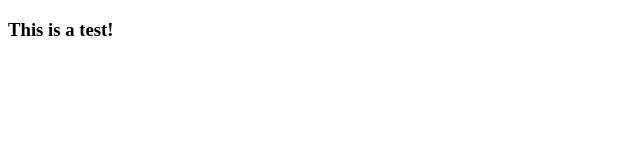
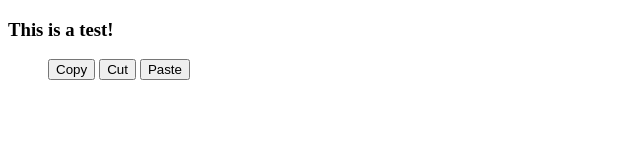
Before and after one commit to Jannaro/Test, a plain HTML site: page index.html in a window 1280 px wide. Shown: the whole page, without its empty margins (0-640 px from the left). Drawn offline with Linux system fonts and the light colour scheme.

Commit message:
Toolbar added

```diff
--- a/Test.js
+++ b/Test.js
@@ -1 +1,9 @@
 "use strict";
+
+function showContent(templateName) {
+  var template = document.getElementById(templateName);
+  var clone = document.importNode(template.content, true);
+  document.body.appendChild(clone);
+}
+
+showContent("template2");
--- a/index.html
+++ b/index.html
@@ -10,6 +10,14 @@
 
   <body>
     <h3>This is a test!</h3>
+    <template id="template2">
+      <menu type="toolbar">
+        <button type="button" >Copy</button>
+        <button type="button" >Cut</button>
+        <button type="button" >Paste</button>
+      </menu>
+    </template>
+
     <script src="https://unpkg.com/rxjs@6.5.5/bundles/rxjs.umd.js"></script>
     <script src="Test.js"></script>
   </body>
```
